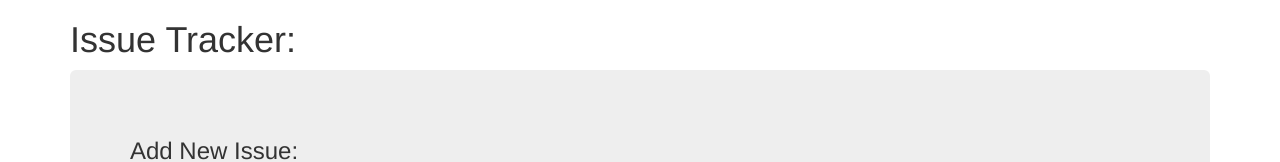
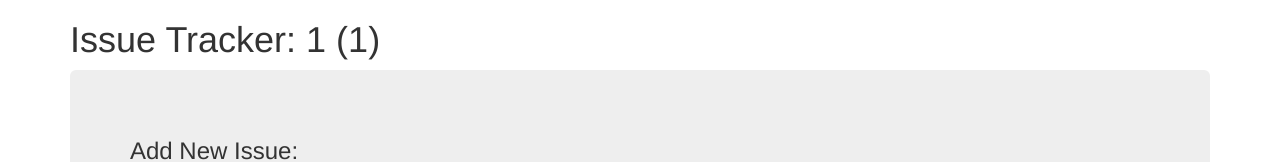
Before and after one commit to nuralam376/issue-tracker-bug-fixing-practice, a plain HTML site: page index.html in a window 1280 px wide. Both pictures are taken after typing "Sample", "Sample" into the empty fields and a click on the button "Add". Shown: the top 162 px of the page. Drawn offline with nearby package versions, Linux system fonts and the light colour scheme.

Commit message:
Added number of open and total issues

```diff
--- a/index.html
+++ b/index.html
@@ -16,7 +16,12 @@
 	</head>
 	<body onload="fetchIssues()">
 		<div class="container">
-			<h1>Issue Tracker:</h1>
+			<h1>
+				Issue Tracker: <span id="open-issue"></span> (<span
+					id="total-issue"
+				></span
+				>)
+			</h1>
 			<div class="jumbotron">
 				<h3>Add New Issue:</h3>
 				<form id="issueInputForm">
--- a/main.js
+++ b/main.js
@@ -56,4 +56,8 @@ const fetchIssues = () => {
                               <a href="#" onclick="deleteIssue(${id})" class="btn btn-danger">Delete</a>
                               </div>`;
 	}
+
+	const openIssues = issues.filter((issue) => issue.status != "Closed");
+	document.getElementById("open-issue").innerText = openIssues.length;
+	document.getElementById("total-issue").innerText = issues.length;
 };
```
